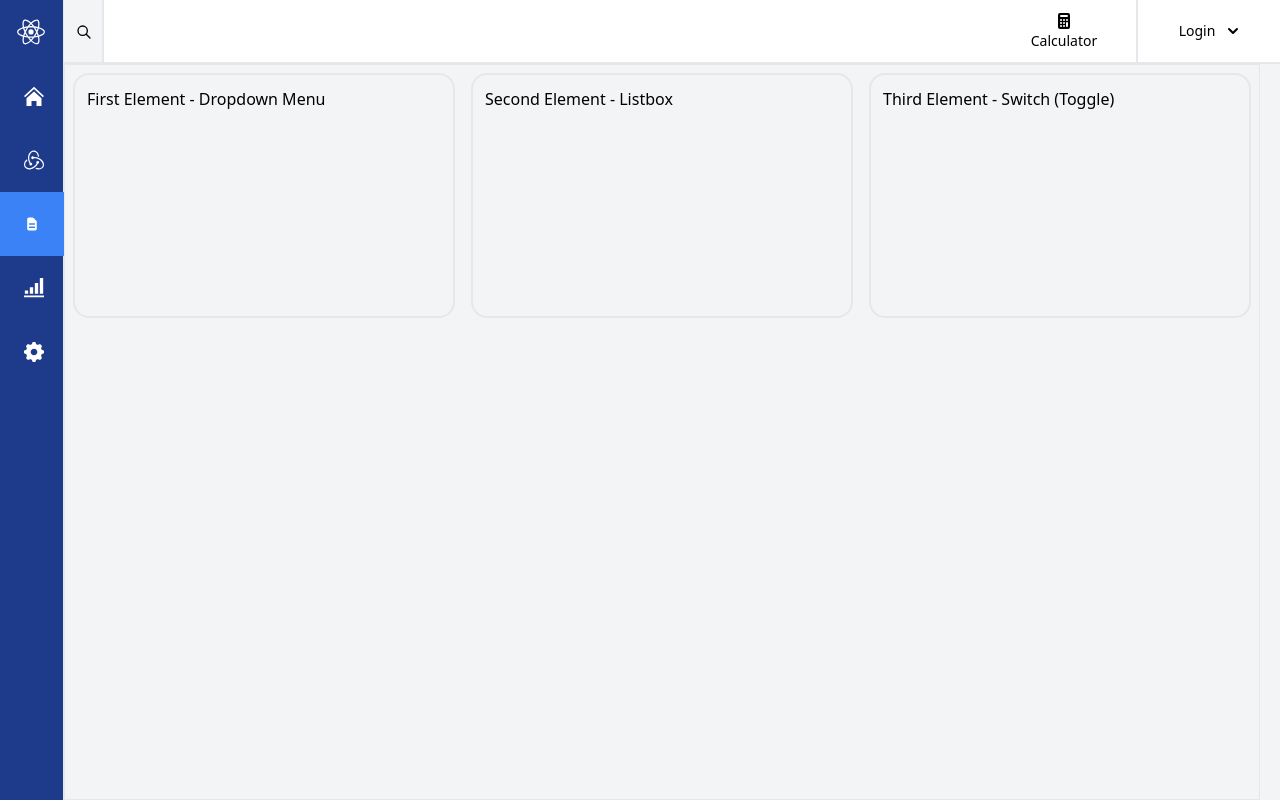
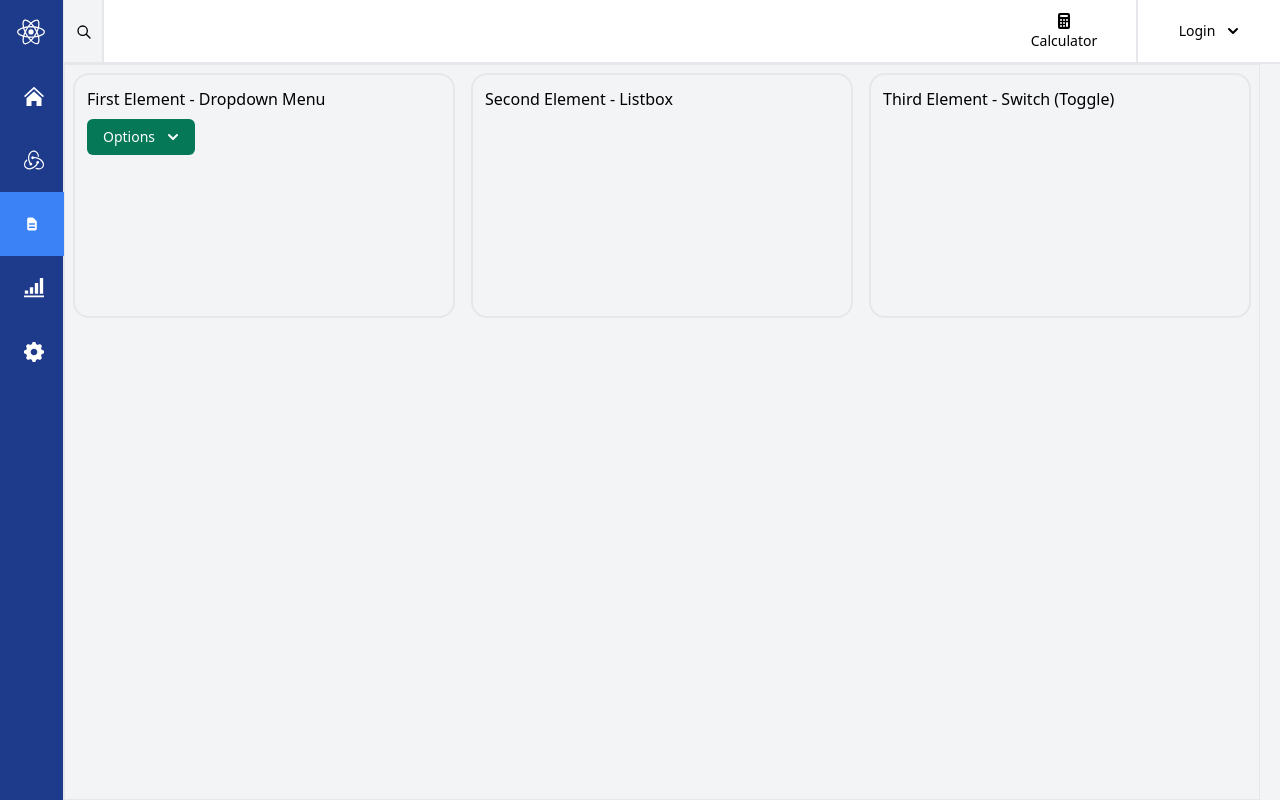
Before and after one commit to movwf/react-playground, a Next.js app: page /headlessui in a window 1280 px wide. Built offline with nearby package versions, Linux system fonts and the light colour scheme.

Commit message:
Headless UI - Dropdown Added

```diff
--- /dev/null
+++ b/components/HeadlessUI/Dropdown/MenuItem.tsx
@@ -0,0 +1,34 @@
+import { Menu } from '@headlessui/react';
+import { CheckIcon } from '@heroicons/react/solid';
+
+interface IMenuItem {
+  label: string;
+  icon: string;
+}
+
+const IconDefault = {
+  settings: { className: 'w-5 h-5 mr-2 bg-black', 'aria-hidden': true }
+};
+
+const Icons = {
+  check: <CheckIcon {...IconDefault.settings} />
+};
+
+function MenuItem(props: IMenuItem) {
+  return (
+    <Menu.Item>
+      {({ active }) => (
+        <button
+          className={`${
+            active ? 'bg-green-500 text-white' : 'text-gray-900'
+          } group flex rounded-md items-center w-full px-2 py-2 text-sm`}
+        >
+          {active ? Icons[props.icon] : Icons[props.icon]}
+          {props.label}
+        </button>
+      )}
+    </Menu.Item>
+  );
+}
+
+export default MenuItem;
--- /dev/null
+++ b/components/HeadlessUI/Dropdown/index.tsx
@@ -0,0 +1,50 @@
+import { Fragment } from 'react';
+import { Menu, Transition } from '@headlessui/react';
+import { ChevronDownIcon } from '@heroicons/react/solid';
+import MenuItem from './MenuItem';
+
+interface IDropDownButton {
+  buttonLabel: string;
+  buttonColor: string;
+  menuOrientation: string | 'left' | 'right';
+  menuItems: { label: string; icon: string }[];
+}
+
+function index(props: IDropDownButton) {
+  return (
+    <div className="w-full text-left mt-2">
+      <Menu as="div" className="relative inline-block text-left">
+        <Menu.Button
+          className={`inline-flex justify-center w-full px-4 py-2 text-sm font-medium text-white ${props.buttonColor} rounded-md hover:bg-opacity-70 focus:outline-none focus-visible:ring-2 focus-visible:ring-white focus-visible:ring-opacity-75`}
+        >
+          {props.buttonLabel}
+          <ChevronDownIcon
+            className="w-5 h-5 ml-2 -mr-1 text-violet-200 hover:text-violet-100"
+            aria-hidden="true"
+          />
+        </Menu.Button>
+        <Transition
+          as={Fragment}
+          enter="transition ease-out duration-100"
+          enterFrom="transform opacity-0 scale-95"
+          enterTo="transform opacity-100 scale-100"
+          leave="transition ease-in duration-75"
+          leaveFrom="transform opacity-100 scale-100"
+          leaveTo="transform opacity-0 scale-95"
+        >
+          <Menu.Items
+            className={`absolute ${props.menuOrientation}-0 w-56 mt-2 origin-top-right bg-white divide-y divide-gray-100 rounded-md shadow-lg ring-1 ring-black ring-opacity-5 focus:outline-none`}
+          >
+            <div className="px-1 py-1 ">
+              {props.menuItems?.map(item => (
+                <MenuItem {...item} />
+              ))}
+            </div>
+          </Menu.Items>
+        </Transition>
+      </Menu>
+    </div>
+  );
+}
+
+export default index;
--- a/pages/headlessui.tsx
+++ b/pages/headlessui.tsx
@@ -1,12 +1,35 @@
 import Layout from '../components/Layout';
+import Dropdown from '../components/HeadlessUI/Dropdown';
+
+const temp = {
+  dropdown: {
+    buttonLabel: 'Options',
+    buttonColor: 'bg-green-700',
+    menuOrientation: 'left',
+    menuItems: [
+      {
+        label: 'Test',
+        icon: 'check'
+        // Callbacks
+      },
+      {
+        label: 'Test 2',
+        icon: 'check'
+      }
+    ]
+  }
+};
 
 function headlessui() {
   return (
     <Layout>
       <div className="flex flex-col h-full w-full border">
         <div className="row flex flex-row h-1/3">
-          <div className="col h-full w-1/3 border-2 rounded-2xl p-3 m-2">
-            First Element - Dropdown Menu
+          <div className="col h-full w-1/3 border-2 rounded-2xl p-3 m-2 flex flex-col">
+            <span className="row">First Element - Dropdown Menu</span>
+            <div className="row">
+              <Dropdown {...temp.dropdown} />
+            </div>
           </div>
           <div className="col h-full w-1/3 border-2 rounded-2xl p-3 m-2">
             Second Element - Listbox
```
